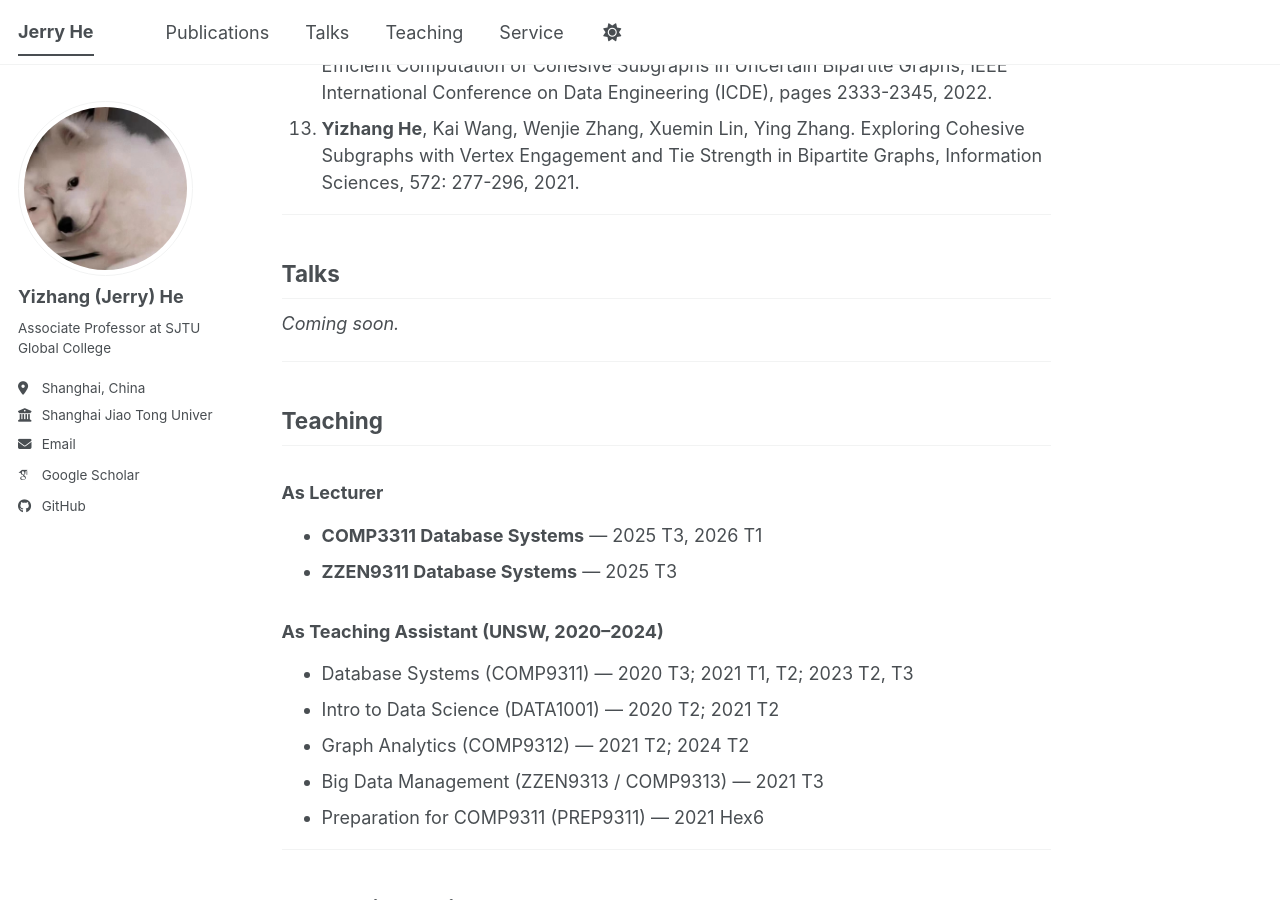
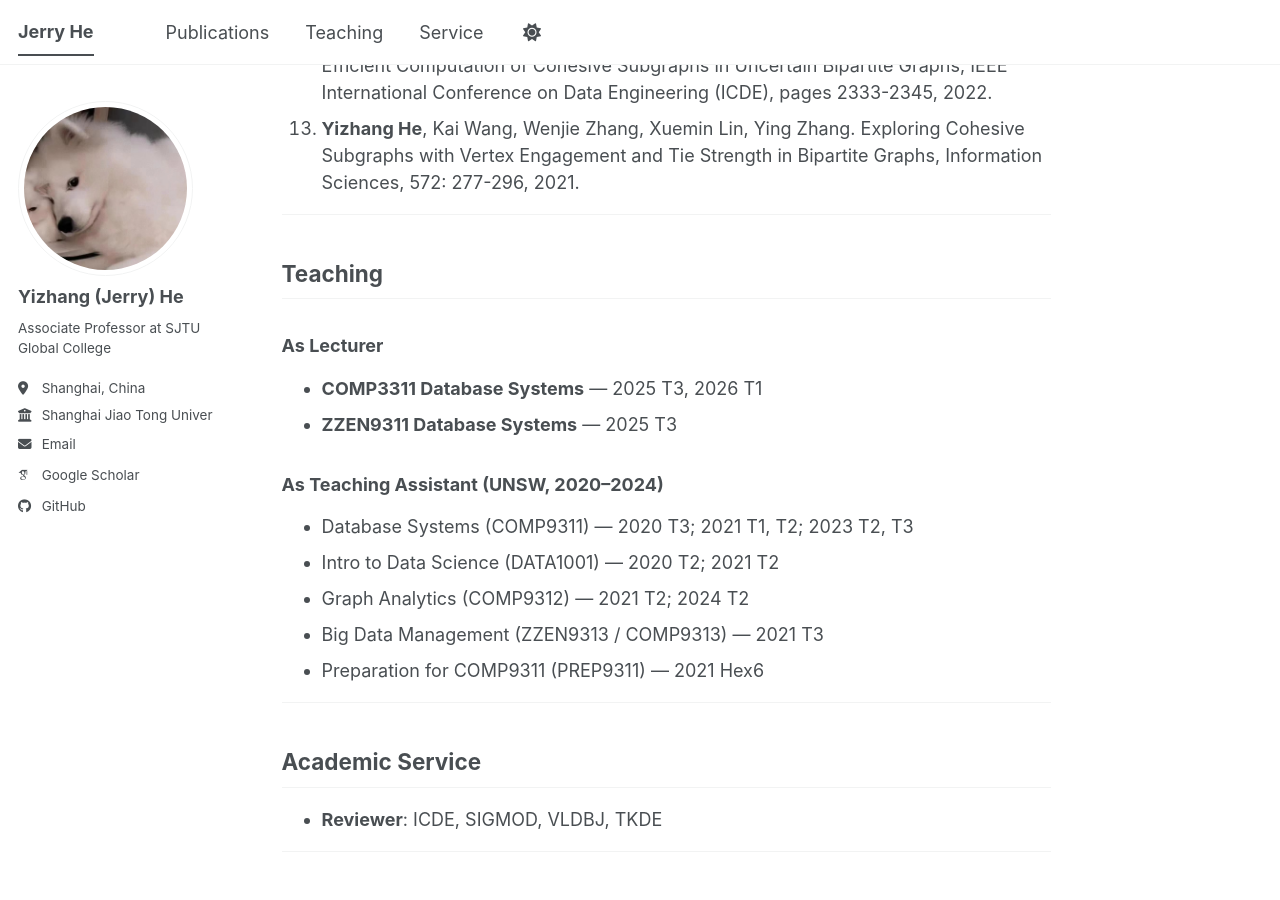
Before and after one commit to jerryUNSW/jerryUNSW.github.io, a Jekyll site: the page built from _pages/about.md, in a window 1280 px wide and 900 px high, scrolled down 1572 px. Built offline with Jekyll 4.4.1, drawn with Linux system fonts in a browser that asks for light colours; some web fonts are replaced; a script bundle is joined from its source files by our own code; library files that are not in the unit come from our copies.

Commit message:
Remove Talks section for now

```diff
--- a/_data/navigation.yml
+++ b/_data/navigation.yml
@@ -4,9 +4,6 @@ main:
   - title: "Publications"
     url: /#publications
 
-  - title: "Talks"
-    url: /#talks
-
   - title: "Teaching"
     url: /#teaching
 
--- a/_pages/about.md
+++ b/_pages/about.md
@@ -34,12 +34,6 @@ Also available on [Google Scholar](https://scholar.google.com/citations?user=AeA
 
 ---
 
-## <span id="talks">Talks</span>
-
-*Coming soon.*
-
----
-
 ## <span id="teaching">Teaching</span>
 
 ### As Lecturer
```
